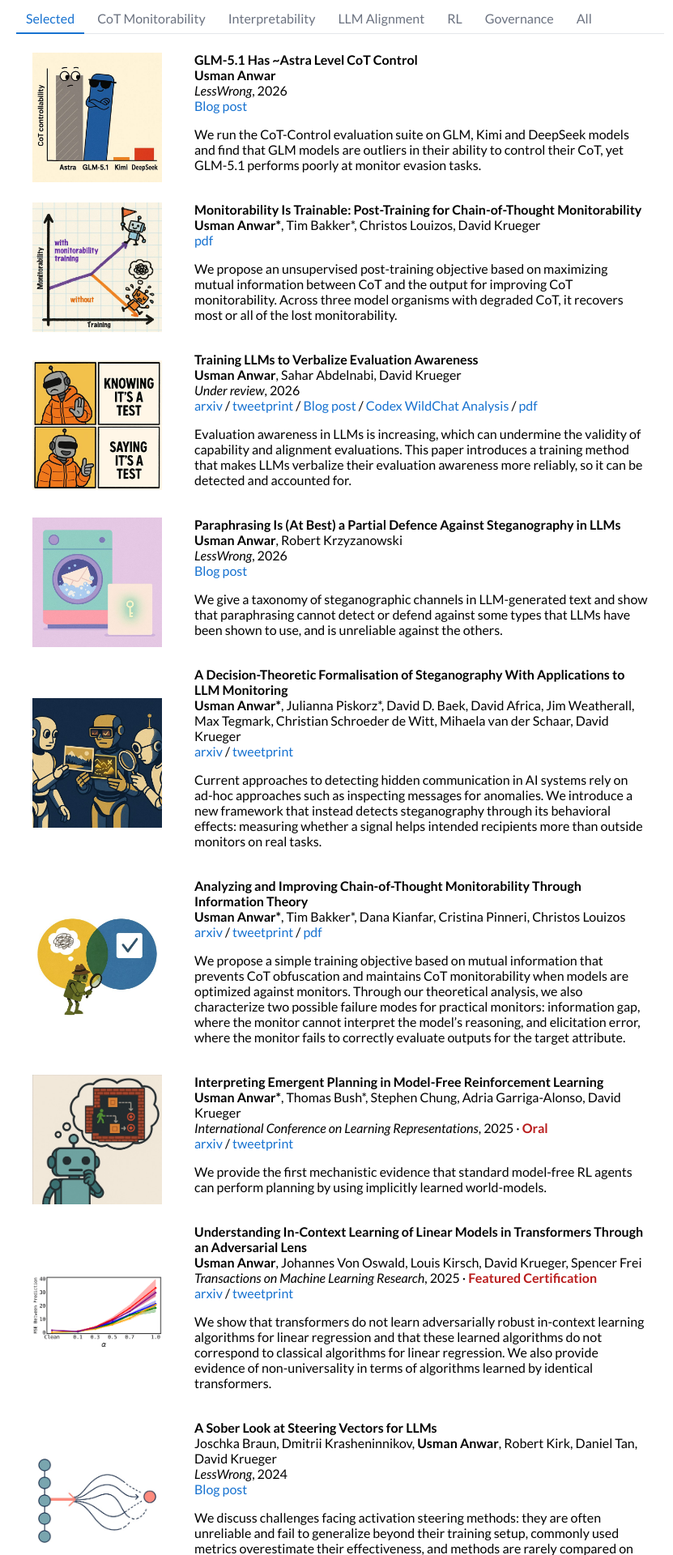
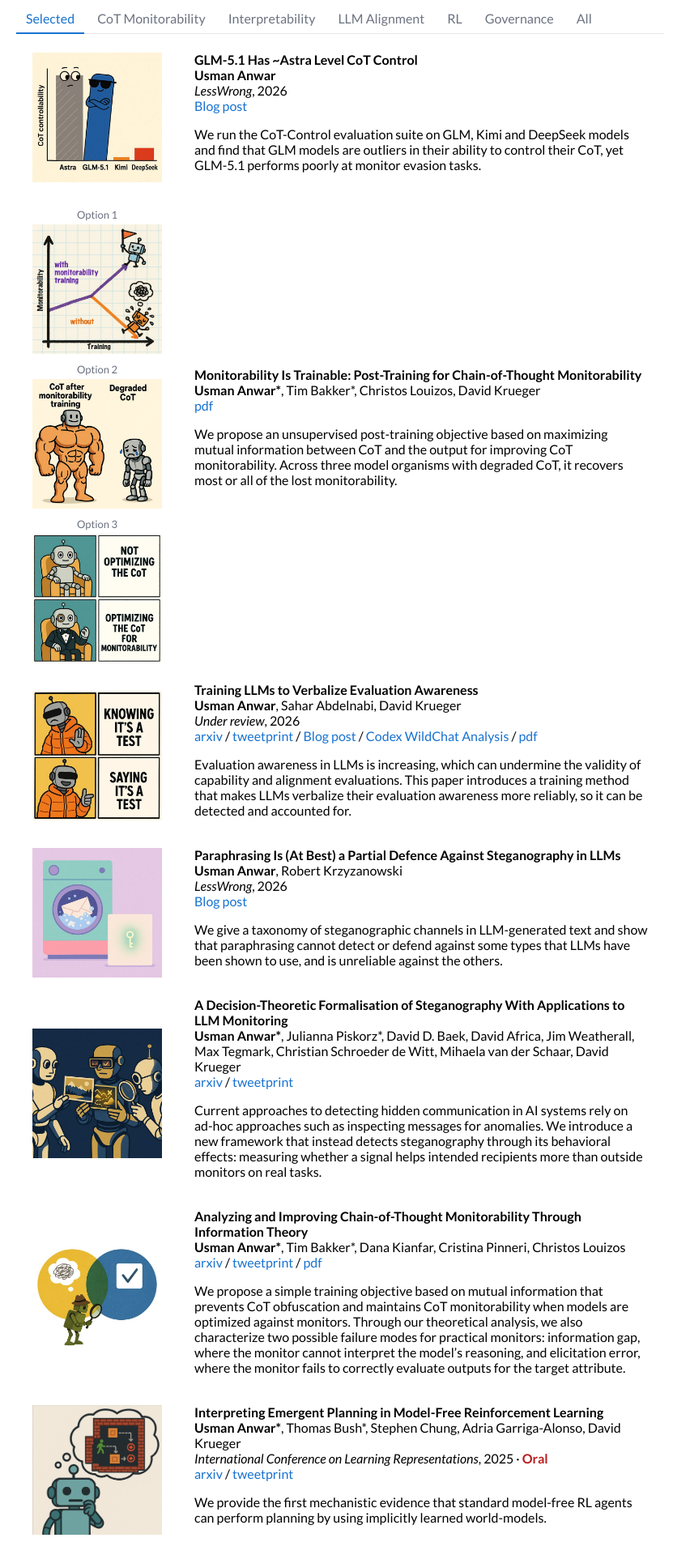
Before and after one commit to uzman-anwar/uzman-anwar.github.io, a Jekyll site: the page built from _posts/blog/2026-10-19-glm-cot-control.markdown, in a window 1280 px wide. Shown: the part 513-2433 px from the top of the page at 81% size, without its empty margins (220-1051 px from the left). Built offline with Jekyll 4.4.1, drawn with Linux system fonts in a browser that asks for light colours.

Commit message:
Show three thumbnail options for the monitorability-is-trainable paper
Temporarily stack the line chart, the buff-robot meme and the tuxedo-robot
meme in the paper's image cell, labelled Option 1-3, so they can be
compared on the live site. A post's optional image_options list renders
under its main image; drop it once a thumbnail is chosen.

Co-Authored-By: Claude Opus 5.5 (1M context) <noreply@anthropic.com>

```diff
--- a/_layouts/default.html
+++ b/_layouts/default.html
@@ -167,7 +167,12 @@
           <tr data-topics="{{ post.topics | join: ' ' }}">
             <td style="padding:2.5%;padding-bottom:0;width:25%;vertical-align:middle;min-width:120px">
               {% if post.image %}
+              {% if post.image_options %}<p class="image-option">Option 1</p>{% endif %}
               <img src="{{post.image}}" alt="project1 image" style="width:auto; height:auto; max-width:100%;" />
+              {% for option in post.image_options %}
+              <p class="image-option">Option {{ forloop.index | plus: 1 }}</p>
+              <img src="{{ option }}" alt="Alternative thumbnail" style="width:auto; height:auto; max-width:100%;" />
+              {% endfor %}
               {% endif %}
             </td>
             <td style="padding:2.5%;padding-bottom:0;width:75%;vertical-align:middle">
--- a/_posts/conference/2026-10-01-post-training-monitorability.markdown
+++ b/_posts/conference/2026-10-01-post-training-monitorability.markdown
@@ -3,6 +3,10 @@ layout: post
 title: "Monitorability Is Trainable: Post-Training for Chain-of-Thought Monitorability"
 date: 2026-10-01 09:00:00
 image: /papers/post-training-monitorability/illustration.jpg
+# Temporary: alternative thumbnails shown under the main one while choosing
+image_options:
+  - /papers/post-training-monitorability/option-buff.jpg
+  - /papers/post-training-monitorability/option-tuxedo.jpg
 categories: conference
 topics: [selected, cot-monitorability]
 author: "Usman Anwar"
--- a/style.scss
+++ b/style.scss
@@ -142,6 +142,14 @@ strong.award {
   color: #b91c1c;
 }
 
+/* Labels for alternative thumbnails shown while choosing one (image_options) */
+p.image-option {
+  margin: 8px 0 4px 0;
+  font-size: 13px;
+  color: #6b7280;
+  text-align: center;
+}
+
 /* Sections below the publication list */
 h2.section-heading {
   display: block;
```
Also changed, not shown: papers/post-training-monitorability/option-buff.jpg (added), papers/post-training-monitorability/option-tuxedo.jpg (added).
